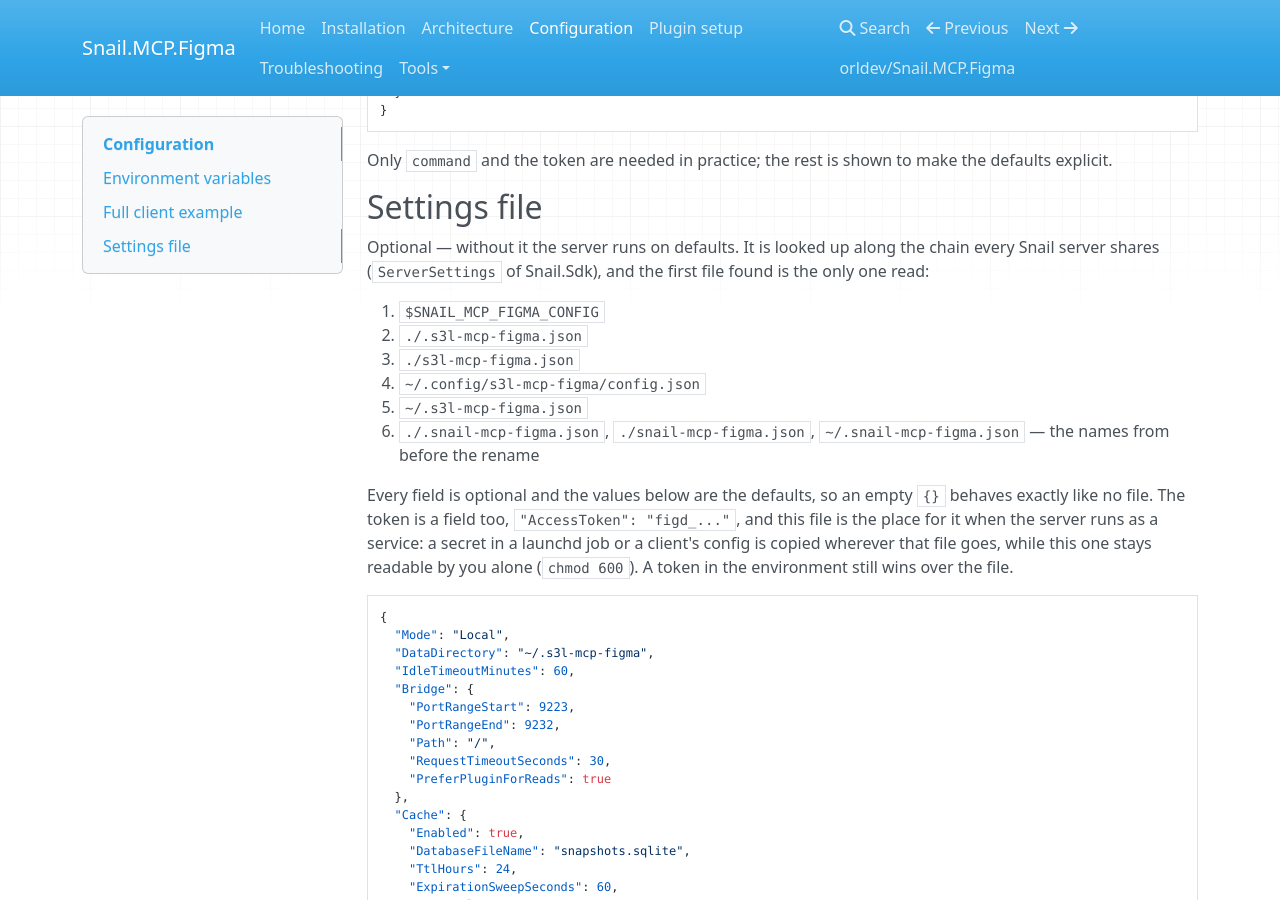
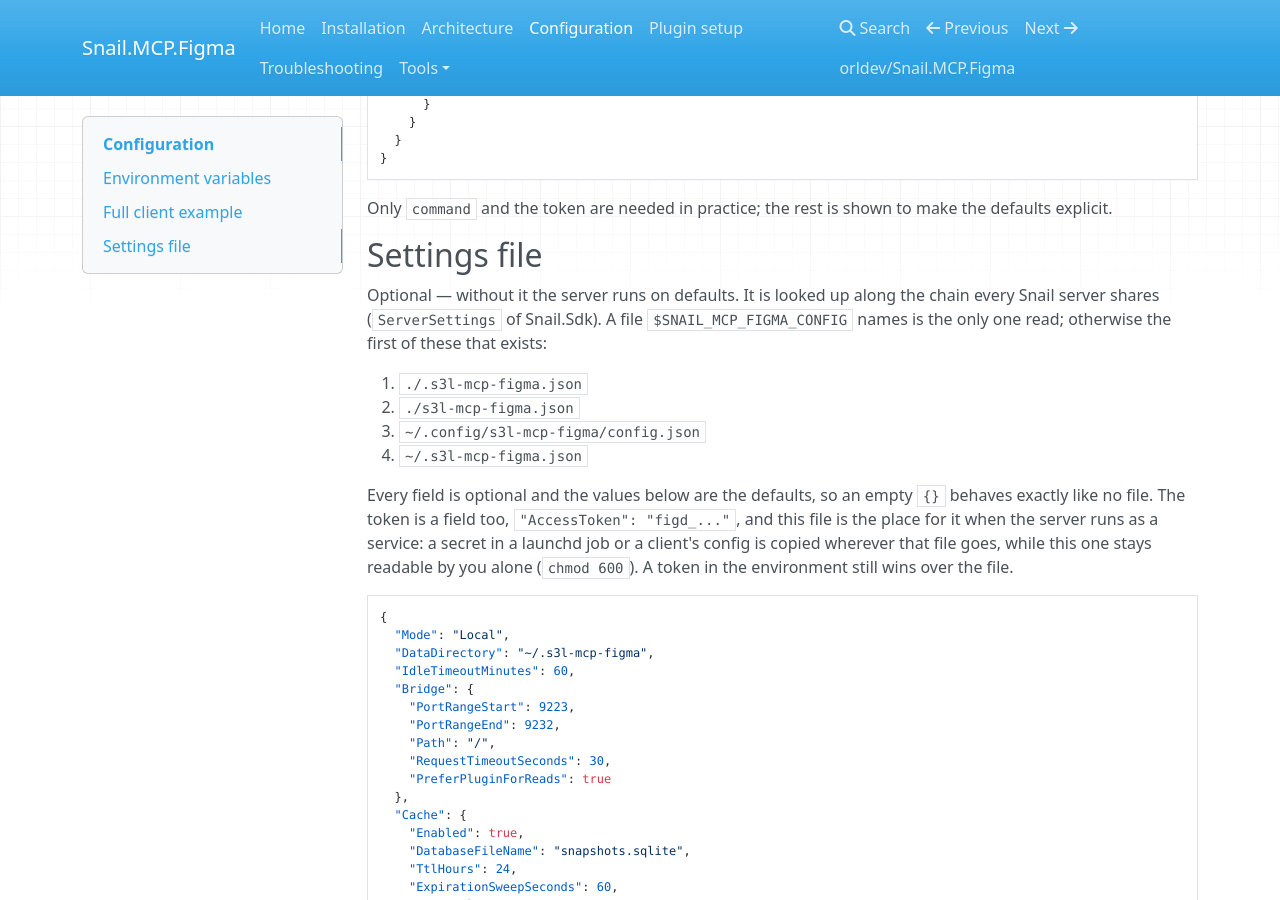
Before and after one commit to orldev/Snail.MCP.Figma, an MkDocs documentation site: the page built from docs/content/configuration.md, in a window 1280 px wide and 900 px high, scrolled down 2275 px. Built offline with MkDocs 1.6.1, drawn with Linux system fonts in a browser that asks for light colours; nearby versions of some CDN libraries; some of the changed text lies outside the part shown.

Commit message:
docs: a named settings file is the only one read

```diff
--- a/docs/content/configuration.md
+++ b/docs/content/configuration.md
@@ -11,7 +11,7 @@
 | Variable | Default | Purpose |
 |----------|---------|---------|
 | `SNAIL_MCP_FIGMA_ACCESS_TOKEN` | — | Figma personal or OAuth token. Needed by the REST channel only |
-| `SNAIL_MCP_FIGMA_CONFIG` | — | Explicit path to the settings file (read before the config is loaded) |
+| `SNAIL_MCP_FIGMA_CONFIG` | — | Explicit path to the settings file, the only one read then: a missing file means no settings file |
 | `SNAIL_MCP_FIGMA_DATA_DIRECTORY` | `~/.s3l-mcp-figma` | Snapshot database, bundled plugin, captures |
 | `SNAIL_MCP_FIGMA_MODE` | `Local` | Server mode |
 | `SNAIL_MCP_FIGMA_TRANSPORT` | `Stdio` | `Stdio`: each client starts a server of its own. `Http`: one server for every agent on the machine, see [Installation](installation.md#one-server-for-every-agent) |
@@ -58,14 +58,13 @@
 ## Settings file
 
 Optional — without it the server runs on defaults. It is looked up along the chain every Snail server shares
-(`ServerSettings` of Snail.Sdk), and the first file found is the only one read:
+(`ServerSettings` of Snail.Sdk). A file `$SNAIL_MCP_FIGMA_CONFIG` names is the only one read; otherwise the first of
+these that exists:
 
-1. `$SNAIL_MCP_FIGMA_CONFIG`
-2. `./.s3l-mcp-figma.json`
-3. `./s3l-mcp-figma.json`
-4. `~/.config/s3l-mcp-figma/config.json`
-5. `~/.s3l-mcp-figma.json`
-6. `./.snail-mcp-figma.json`, `./snail-mcp-figma.json`, `~/.snail-mcp-figma.json` — the names from before the rename
+1. `./.s3l-mcp-figma.json`
+2. `./s3l-mcp-figma.json`
+3. `~/.config/s3l-mcp-figma/config.json`
+4. `~/.s3l-mcp-figma.json`
 
 Every field is optional and the values below are the defaults, so an empty `{}` behaves exactly like no file.
 The token is a field too, `"AccessToken": "figd_..."`, and this file is the place for it when the server runs as a
```
Also changed, not shown: README.md.
